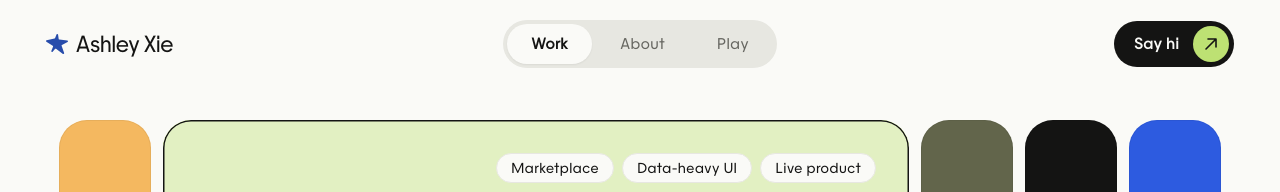
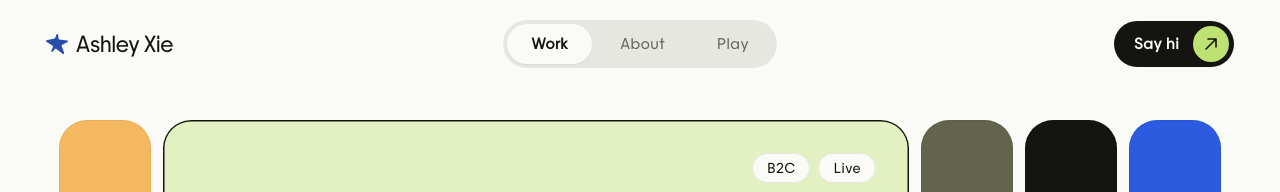
Before and after one commit to a2px/Portfolio26F, a plain HTML site: page index.html in a window 1280 px wide. Both pictures are taken after a click on the element "Lennar Investor Marketplace". Shown: the top 192 px of the page. Drawn offline with Linux system fonts and the light colour scheme.

Commit message:
Lennar card tags: B2C, Live

```diff
--- a/index.html
+++ b/index.html
@@ -94,9 +94,8 @@
           <div class="strip__open">
             <div class="strip__top">
               <ul class="strip__tags">
-                <li class="tag" style="--i:0">Marketplace</li>
-                <li class="tag" style="--i:1">Data-heavy UI</li>
-                <li class="tag" style="--i:2">Live product</li>
+                <li class="tag" style="--i:0">B2C</li>
+                <li class="tag" style="--i:1">Live</li>
               </ul>
             </div>
             <div class="strip__content">
```
